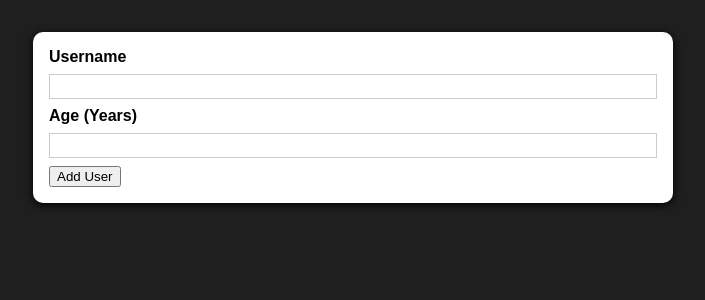
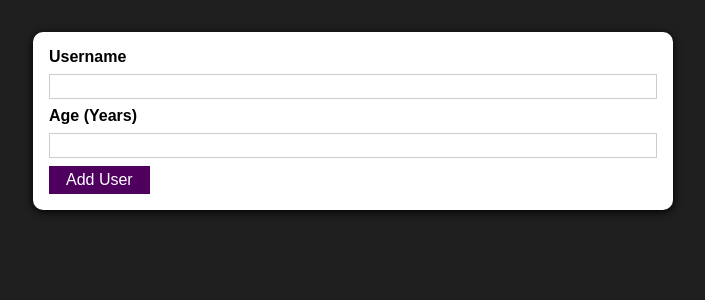
Before and after one commit to abdulhanan001/NameAgeAdder, a React (Create React App) app: page / in a window 1280 px wide. Shown: the top 300 px of the page, without its empty margins (287-992 px from the left). Built offline with nearby package versions, Linux system fonts and the light colour scheme.

Commit message:
Added Button Component and set states for fields

```diff
--- /dev/null
+++ b/src/components/UI/Button.jsx
@@ -0,0 +1,17 @@
+import React from "react";
+
+import classes from './Button.module.css'
+
+const Button = (props) => {
+return (
+  <button
+    className={classes.button}
+    type={props.type || 'button'}
+    onClick={props.onClick}
+  >
+    {props.children}
+  </button>
+)
+}
+
+export default Button;
--- /dev/null
+++ b/src/components/UI/Button.module.css
@@ -0,0 +1,18 @@
+.button {
+  font: inherit;
+  border: 1px solid #4f005f;
+  background: #4f005f;
+  color: white;
+  padding: 0.25rem 1rem;
+  cursor: pointer;
+}
+
+.button:hover,
+.button:active {
+  background: #741188;
+  border-color: #741188;
+}
+
+.button:focus {
+  outline: none;
+}
--- a/src/components/Users/AddUser.jsx
+++ b/src/components/Users/AddUser.jsx
@@ -1,21 +1,35 @@
-import React from "react";
+import React, {useState} from "react";
 
 import Card from "../UI/Card";
+import Button from "../UI/Button";
+
 import classes from "./AddUser.module.css";
 
 const AddUser = (props) => {
+  const [enteredUsername, setEnteredUsername] = useState('');
+  const [enteredAge, setEnteredAge] = useState('');
+
   const addUserHandler = (event) => {
     event.preventDefault();
+    console.log(enteredUsername, enteredAge)
+  }
+
+  const usernameChangeHandler = (event) => {
+    setEnteredUsername(event.target.value);
+  }
+
+  const ageChangeHandler = (event) => {
+    setEnteredAge(event.target.value);
   }
 
   return(
     <Card className={classes.input}>
       <form onSubmit={addUserHandler}>
         <label htmlFor="username"> Username</label>
-        <input id="username" type="text" />
+        <input id="username" type="text" onChange={usernameChangeHandler}/>
         <label htmlFor="age"> Age (Years)</label>
-        <input id="age" type="numbrt" />
-        <button type="submit">Add User</button>
+        <input id="age" type="numbrt" onChange={ageChangeHandler}/>
+        <Button type="submit">Add User</Button>
       </form>
     </Card>
   )
```
